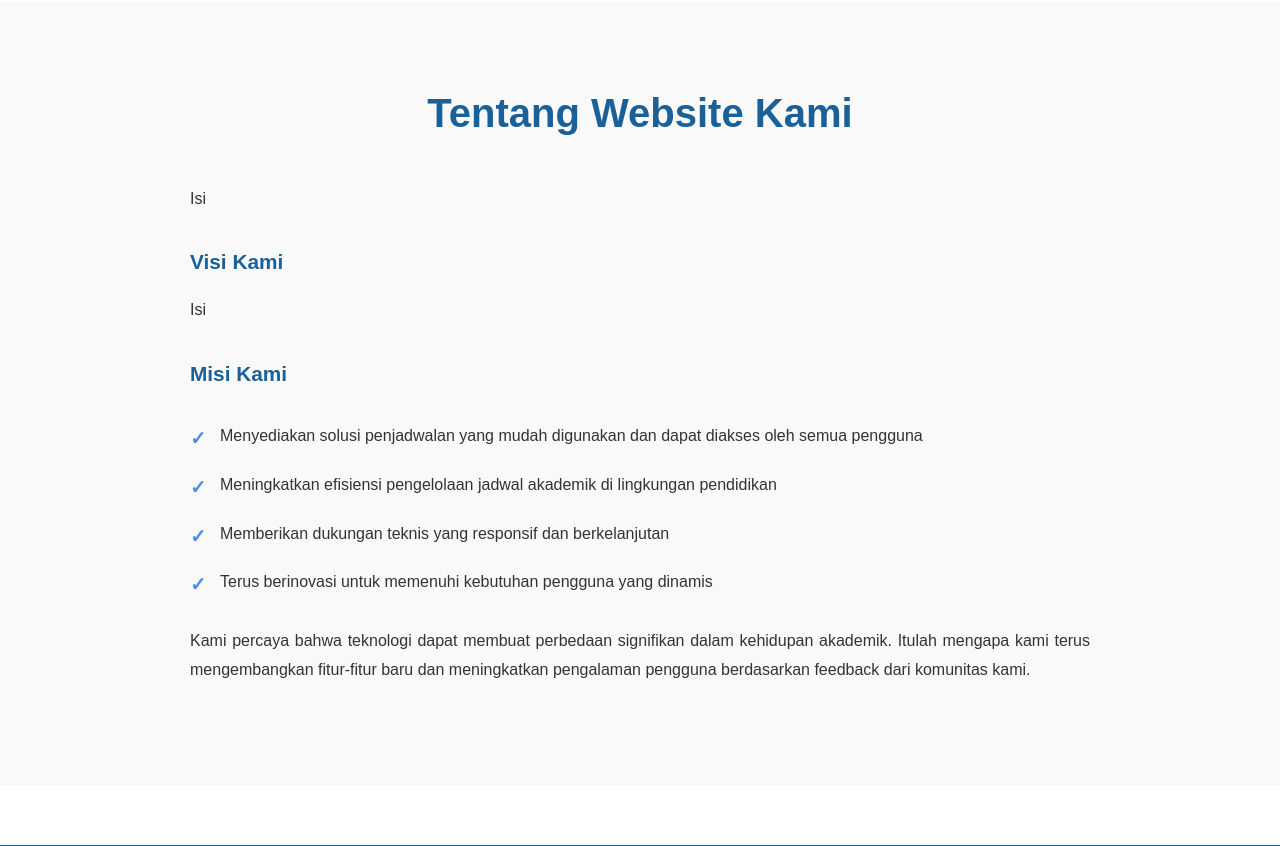
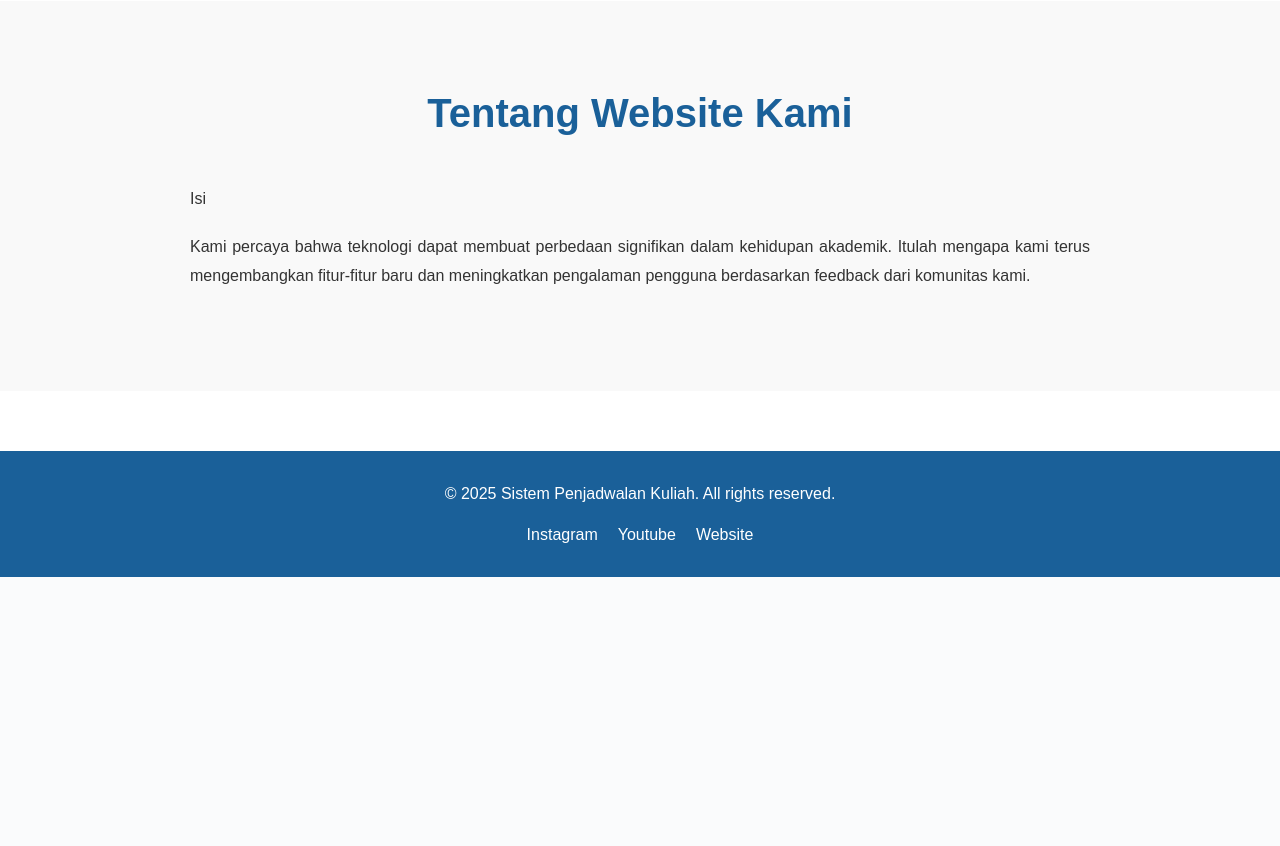
Before and after one commit to MLuthfiCA/PBL-Kalender, a PHP site: page / in a window 1280 px wide. Shown: the part 1845-2691 px from the top of the page. After the commit the page ends 2422 px from the top, so only its background shows below. Run offline with PHP 8.4, Linux system fonts and the light colour scheme; some libraries are stand-ins or nearby versions.

Commit message:
menghapus visi dan misi

```diff
--- a/Front End PBL/HTML/index.php
+++ b/Front End PBL/HTML/index.php
@@ -166,19 +166,6 @@ session_start();
                     Isi
                 </p>
 
-                <h3>Visi Kami</h3>
-                <p>
-                    Isi
-                </p>
-
-                <h3>Misi Kami</h3>
-                <ul class="mission-list">
-                    <li>Menyediakan solusi penjadwalan yang mudah digunakan dan dapat diakses oleh semua pengguna</li>
-                    <li>Meningkatkan efisiensi pengelolaan jadwal akademik di lingkungan pendidikan</li>
-                    <li>Memberikan dukungan teknis yang responsif dan berkelanjutan</li>
-                    <li>Terus berinovasi untuk memenuhi kebutuhan pengguna yang dinamis</li>
-                </ul>
-
                 <p>
                     Kami percaya bahwa teknologi dapat membuat perbedaan signifikan dalam kehidupan akademik. Itulah mengapa kami terus mengembangkan fitur-fitur baru dan meningkatkan pengalaman pengguna berdasarkan feedback dari komunitas kami.
                 </p>
```
